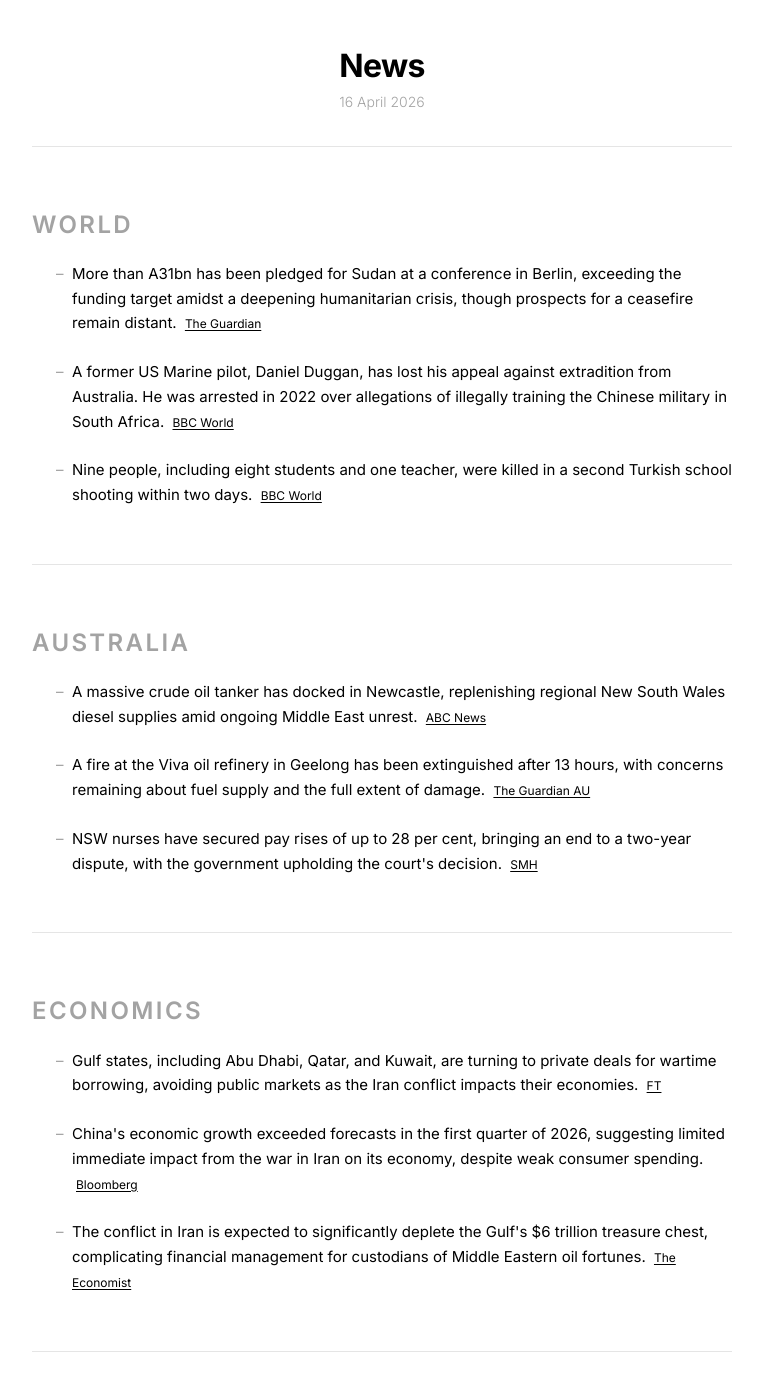
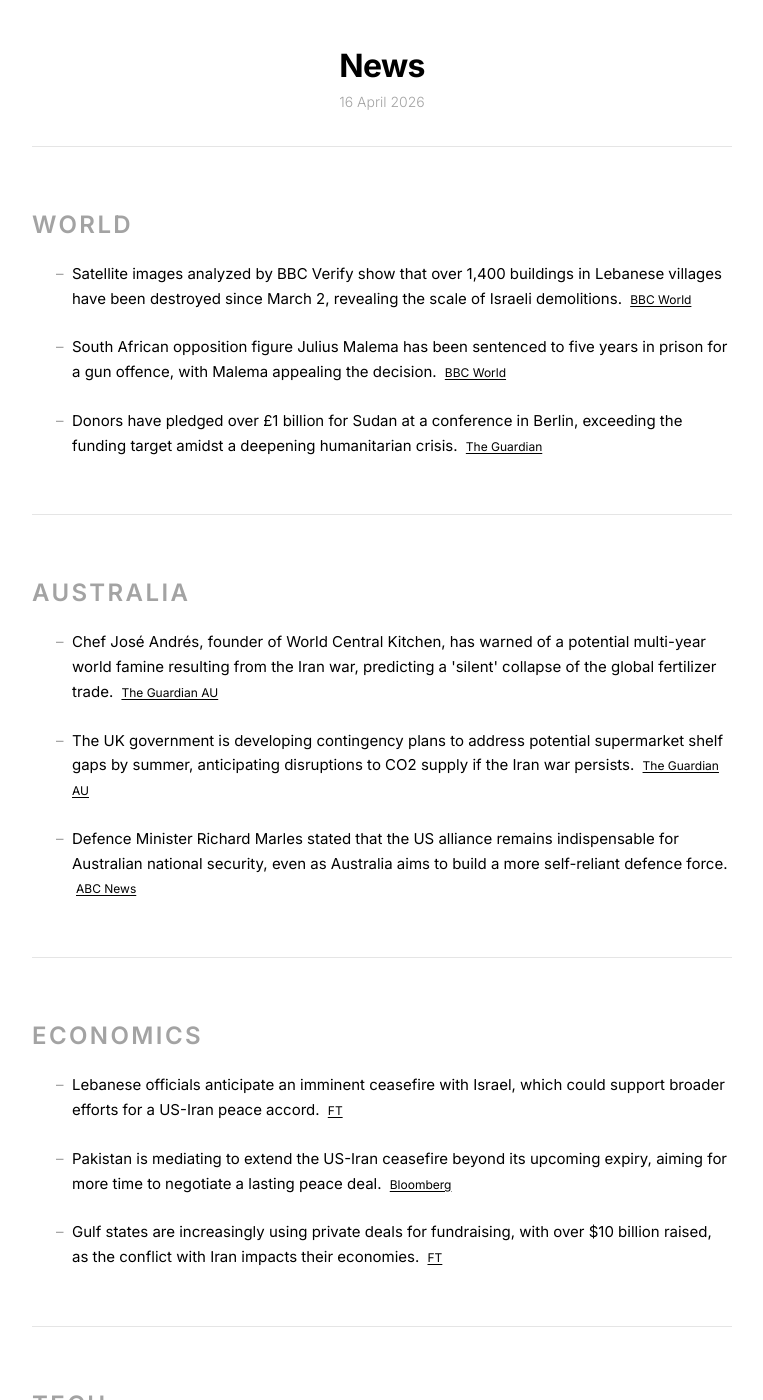
Before and after one commit to s-jac/s-jac.github.io, a Jekyll site: the page built from projects/news.html, in a window 1280 px wide and 1400 px high. Shown: the whole window, without its empty margins (258-1021 px from the left). Built offline with Jekyll 4.4.1, drawn with Linux system fonts in a browser that asks for light colours.

Commit message:
daily news update 16 April 2026

```diff
--- a/_data/news.json
+++ b/_data/news.json
@@ -1,24 +1,24 @@
 {
   "date": "16 April 2026",
-  "generated_at": "2026-04-16T04:50:40.784013+00:00",
+  "generated_at": "2026-04-16T12:01:46.222633+00:00",
   "sections": [
     {
       "heading": "World",
       "bullets": [
         {
-          "text": "More than \nA31bn has been pledged for Sudan at a conference in Berlin, exceeding the funding target amidst a deepening humanitarian crisis, though prospects for a ceasefire remain distant.",
-          "source": "The Guardian",
-          "url": "https://www.theguardian.com"
-        },
-        {
-          "text": "A former US Marine pilot, Daniel Duggan, has lost his appeal against extradition from Australia. He was arrested in 2022 over allegations of illegally training the Chinese military in South Africa.",
+          "text": "Satellite images analyzed by BBC Verify show that over 1,400 buildings in Lebanese villages have been destroyed since March 2, revealing the scale of Israeli demolitions.",
           "source": "BBC World",
           "url": "https://www.bbc.com/news/world"
         },
         {
-          "text": "Nine people, including eight students and one teacher, were killed in a second Turkish school shooting within two days.",
+          "text": "South African opposition figure Julius Malema has been sentenced to five years in prison for a gun offence, with Malema appealing the decision.",
           "source": "BBC World",
           "url": "https://www.bbc.com/news/world"
+        },
+        {
+          "text": "Donors have pledged over £1 billion for Sudan at a conference in Berlin, exceeding the funding target amidst a deepening humanitarian crisis.",
+          "source": "The Guardian",
+          "url": "https://www.theguardian.com"
         }
       ]
     },
@@ -26,19 +26,19 @@
       "heading": "Australia",
       "bullets": [
         {
-          "text": "A massive crude oil tanker has docked in Newcastle, replenishing regional New South Wales diesel supplies amid ongoing Middle East unrest.",
-          "source": "ABC News",
-          "url": "https://www.abc.net.au/news"
-        },
-        {
-          "text": "A fire at the Viva oil refinery in Geelong has been extinguished after 13 hours, with concerns remaining about fuel supply and the full extent of damage.",
+          "text": "Chef José Andrés, founder of World Central Kitchen, has warned of a potential multi-year world famine resulting from the Iran war, predicting a 'silent' collapse of the global fertilizer trade.",
           "source": "The Guardian AU",
           "url": "https://www.theguardian.com/au"
         },
         {
-          "text": "NSW nurses have secured pay rises of up to 28 per cent, bringing an end to a two-year dispute, with the government upholding the court's decision.",
-          "source": "SMH",
-          "url": "https://www.smh.com.au"
+          "text": "The UK government is developing contingency plans to address potential supermarket shelf gaps by summer, anticipating disruptions to CO2 supply if the Iran war persists.",
+          "source": "The Guardian AU",
+          "url": "https://www.theguardian.com/au"
+        },
+        {
+          "text": "Defence Minister Richard Marles stated that the US alliance remains indispensable for Australian national security, even as Australia aims to build a more self-reliant defence force.",
+          "source": "ABC News",
+          "url": "https://www.abc.net.au/news"
         }
       ]
     },
@@ -46,19 +46,19 @@
       "heading": "Economics",
       "bullets": [
         {
-          "text": "Gulf states, including Abu Dhabi, Qatar, and Kuwait, are turning to private deals for wartime borrowing, avoiding public markets as the Iran conflict impacts their economies.",
+          "text": "Lebanese officials anticipate an imminent ceasefire with Israel, which could support broader efforts for a US-Iran peace accord.",
           "source": "FT",
           "url": "https://www.ft.com"
         },
         {
-          "text": "China's economic growth exceeded forecasts in the first quarter of 2026, suggesting limited immediate impact from the war in Iran on its economy, despite weak consumer spending.",
+          "text": "Pakistan is mediating to extend the US-Iran ceasefire beyond its upcoming expiry, aiming for more time to negotiate a lasting peace deal.",
           "source": "Bloomberg",
           "url": "https://www.bloomberg.com/markets"
         },
         {
-          "text": "The conflict in Iran is expected to significantly deplete the Gulf's $6 trillion treasure chest, complicating financial management for custodians of Middle Eastern oil fortunes.",
-          "source": "The Economist",
-          "url": "https://www.economist.com/finance-and-economics"
+          "text": "Gulf states are increasingly using private deals for fundraising, with over $10 billion raised, as the conflict with Iran impacts their economies.",
+          "source": "FT",
+          "url": "https://www.ft.com"
         }
       ]
     }
```
